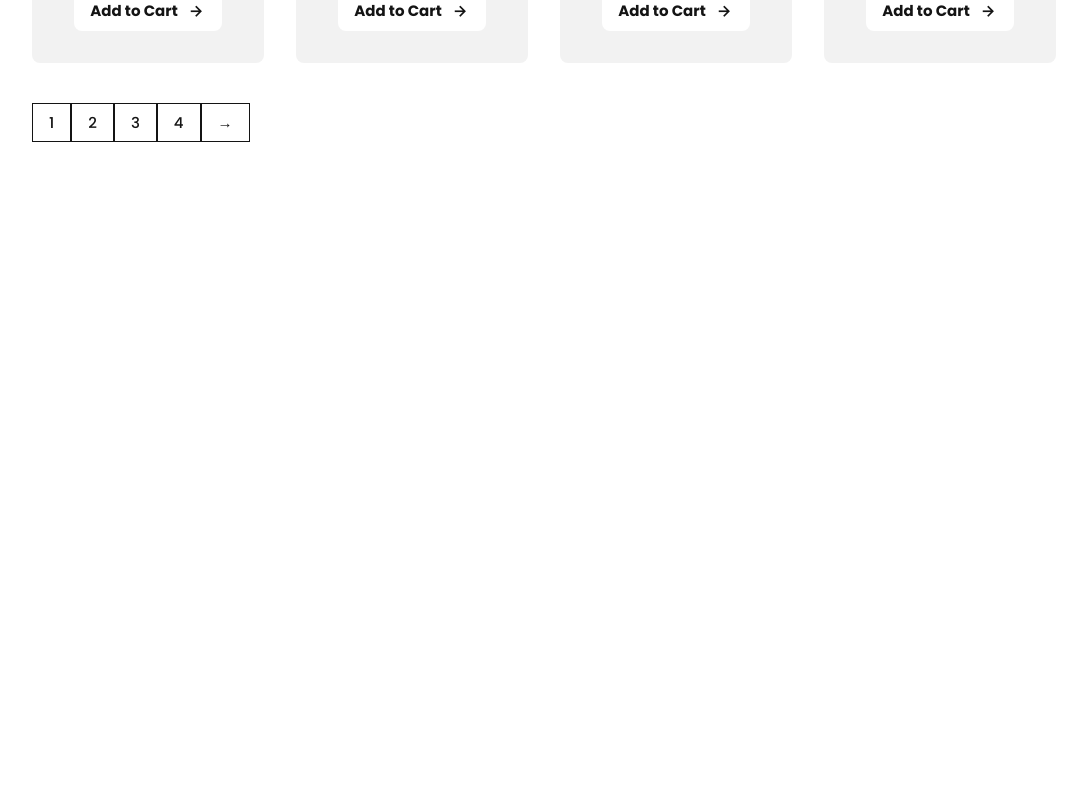
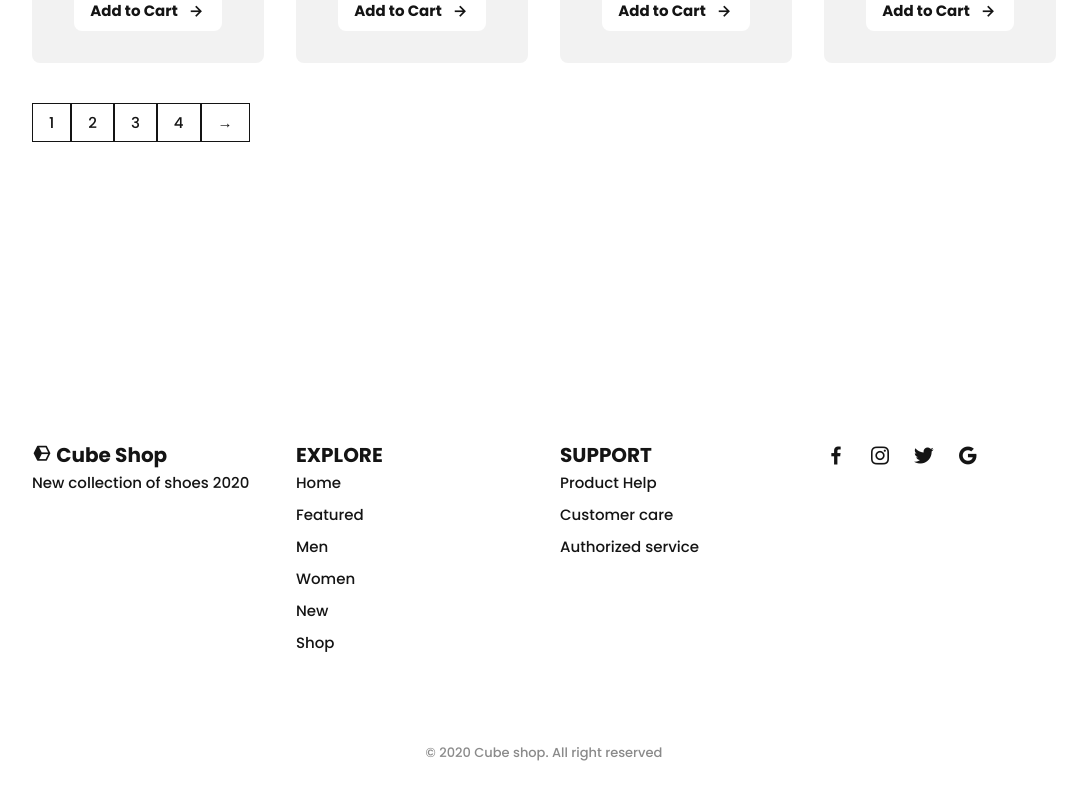
Before and after one commit to S2ShiroeS2/Ecommerce_Shoes, a React (Create React App) app: page / in a window 1280 px wide. Shown: the part 522-1322 px from the top of the page, without its empty margins (96-1183 px from the left). Before the commit the page ends 849 px from the top, so only its background shows below. Built offline with nearby package versions, Linux system fonts and the light colour scheme; data requests are answered from the project's data file.

Commit message:
[CODE] - component Footer: Done

```diff
--- a/src/App/App.css
+++ /dev/null
@@ -1,38 +0,0 @@
-.App {
-  text-align: center;
-}
-
-.App-logo {
-  height: 40vmin;
-  pointer-events: none;
-}
-
-@media (prefers-reduced-motion: no-preference) {
-  .App-logo {
-    animation: App-logo-spin infinite 20s linear;
-  }
-}
-
-.App-header {
-  background-color: #282c34;
-  min-height: 100vh;
-  display: flex;
-  flex-direction: column;
-  align-items: center;
-  justify-content: center;
-  font-size: calc(10px + 2vmin);
-  color: white;
-}
-
-.App-link {
-  color: #61dafb;
-}
-
-@keyframes App-logo-spin {
-  from {
-    transform: rotate(0deg);
-  }
-  to {
-    transform: rotate(360deg);
-  }
-}
--- a/src/App/App.js
+++ b/src/App/App.js
@@ -1,10 +1,10 @@
 // eslint-disable-next-line
-import './App.css'
 import { useSelector, useDispatch } from 'react-redux'
 import { getProducts } from '../actions/product'
 import React, { useEffect } from 'react'
 import Product from '../components/product/products'
 import Header from '../components/Header/Header'
+import Footer from '../components/Footer/Footer'
 
 function App() {
     const products = useSelector(state => state.products)
@@ -82,6 +82,7 @@ function App() {
                     </div>
                 </section>
             </main>
+            <Footer />
         </div>
     )
 }
--- /dev/null
+++ b/src/components/Footer/Footer.js
@@ -0,0 +1,90 @@
+import React from 'react'
+
+export default function Footer() {
+    return (
+        <footer className="footer section">
+            <div className="footer__container bd-grid">
+                <div className="footer__box">
+                    <h3 className="footer__title">
+                        <i className="bx bxs-cube-alt"></i> Cube Shop
+                    </h3>
+                    <p className="footer__description">
+                        New collection of shoes 2020
+                    </p>
+                </div>
+                <div className="footer__box">
+                    <h3 className="footer__title">EXPLORE</h3>
+                    <ul>
+                        <li>
+                            <a href="#home" className="footer__link">
+                                Home
+                            </a>
+                        </li>
+                        <li>
+                            <a href="#featured" className="footer__link">
+                                Featured
+                            </a>
+                        </li>
+                        <li>
+                            <a href="#men" className="footer__link">
+                                Men
+                            </a>
+                        </li>
+                        <li>
+                            <a href="#women" className="footer__link">
+                                Women
+                            </a>
+                        </li>
+                        <li>
+                            <a href="#new" className="footer__link">
+                                New
+                            </a>
+                        </li>
+                        <li>
+                            <a href="#shop" className="footer__link">
+                                Shop
+                            </a>
+                        </li>
+                    </ul>
+                </div>
+                <div className="footer__box">
+                    <h3 className="footer__title">SUPPORT</h3>
+                    <ul>
+                        <li>
+                            <a href="#home" className="footer__link">
+                                Product Help
+                            </a>
+                        </li>
+                        <li>
+                            <a href="#featured" className="footer__link">
+                                Customer care
+                            </a>
+                        </li>
+                        <li>
+                            <a href="#men" className="footer__link">
+                                Authorized service
+                            </a>
+                        </li>
+                    </ul>
+                </div>
+                <div className="footer__box">
+                    <a href="/#" className="footer__social">
+                        <i className="bx bxl-facebook"></i>
+                    </a>
+                    <a href="/#" className="footer__social">
+                        <i className="bx bxl-instagram"></i>
+                    </a>
+                    <a href="/#" className="footer__social">
+                        <i className="bx bxl-twitter"></i>
+                    </a>
+                    <a href="/#" className="footer__social">
+                        <i className="bx bxl-google"></i>
+                    </a>
+                </div>
+            </div>
+            <p className="footer__copy">
+                &#169; 2020 Cube shop. All right reserved
+            </p>
+        </footer>
+    )
+}
--- /dev/null
+++ b/src/pages/Home.js
@@ -0,0 +1,5 @@
+import React from 'react'
+
+export default function Home() {
+    return <div></div>
+}
```
Also changed, not shown: src/components/README.md (deleted), src/pages/README.md (deleted), src/reducer/README.md (deleted).
